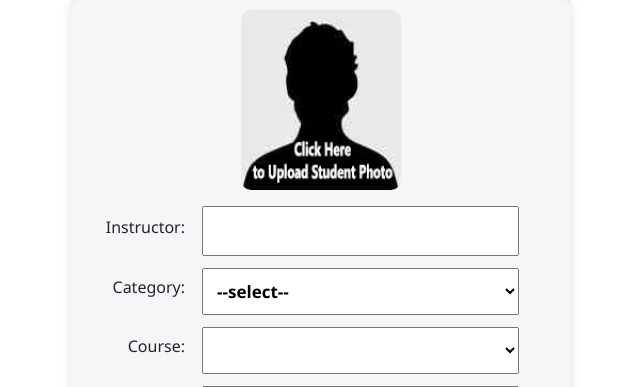
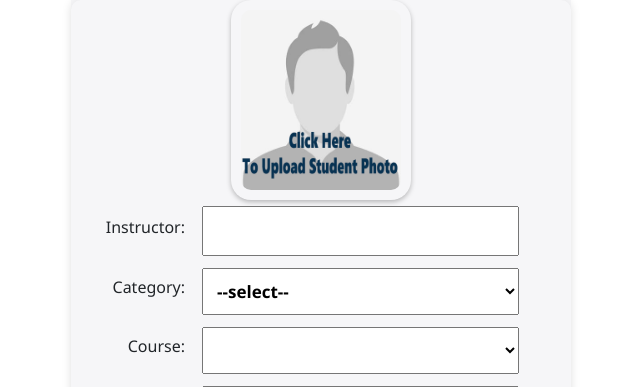
Before and after one commit to walidpiano/ESA_Online, a Flask app: page / in a window 1280 px wide. Shown: the part 212-599 px from the top of the page, without its empty margins (319-959 px from the left). Run offline with Flask 2, Linux system fonts and the light colour scheme; data comes from the database, SQL or seed files in the repository; lists and menus that the app fills with data are empty; some libraries are stand-ins or nearby versions.

Commit message:
change and fix profile

```diff
--- a/app/static/css/style.css
+++ b/app/static/css/style.css
@@ -80,6 +80,9 @@ input, select, textarea {
     width: 180px;
     border-radius: 20px;
     margin: 0 auto;
+    box-shadow: 0 2px 5px rgba(0, 0, 0, 0.26);
+    -webkit-box-shadow: 0 2px 5px rgba(0, 0, 0, 0.26);
+    -moz-box-shadow: 0 2px 5px rgba(0, 0, 0, 0.26);
 }
 #select-pic {
     display: none;
```
Also changed, not shown: app/static/img/empty_profile.jpg.
